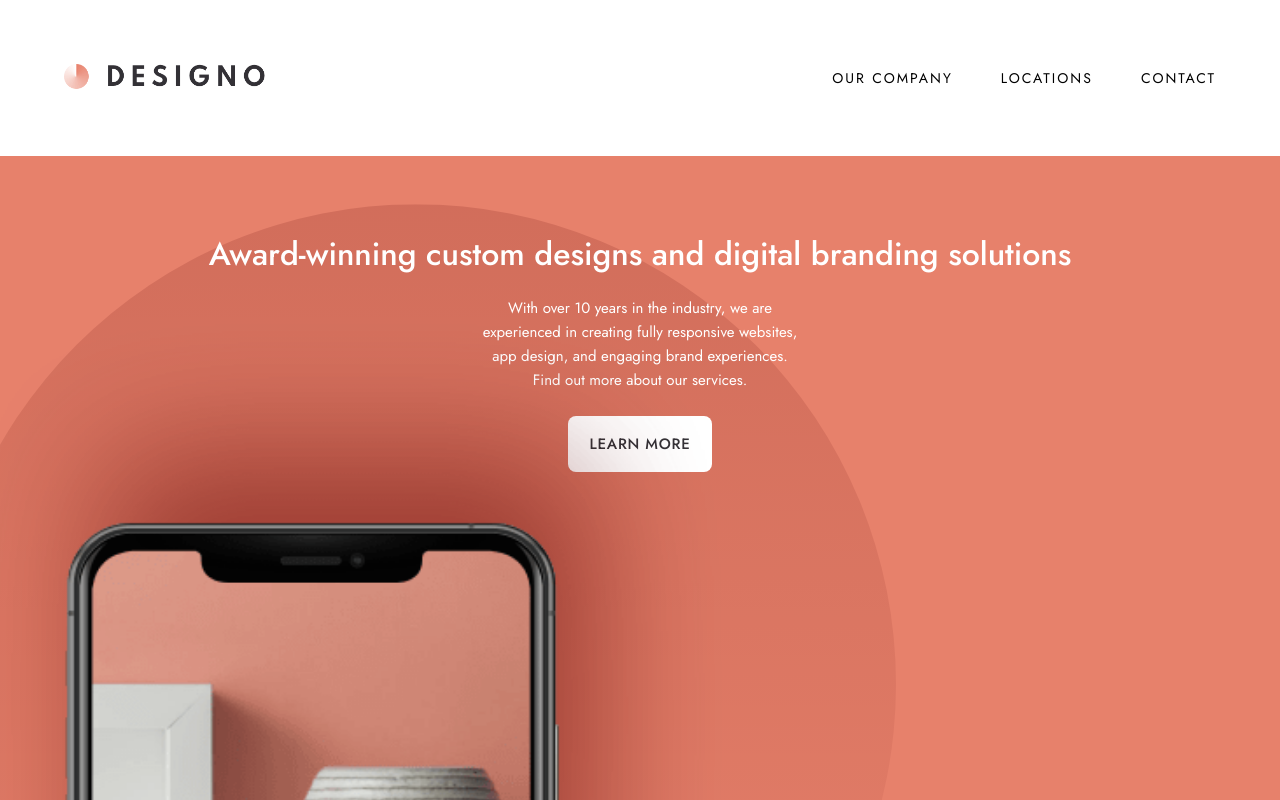
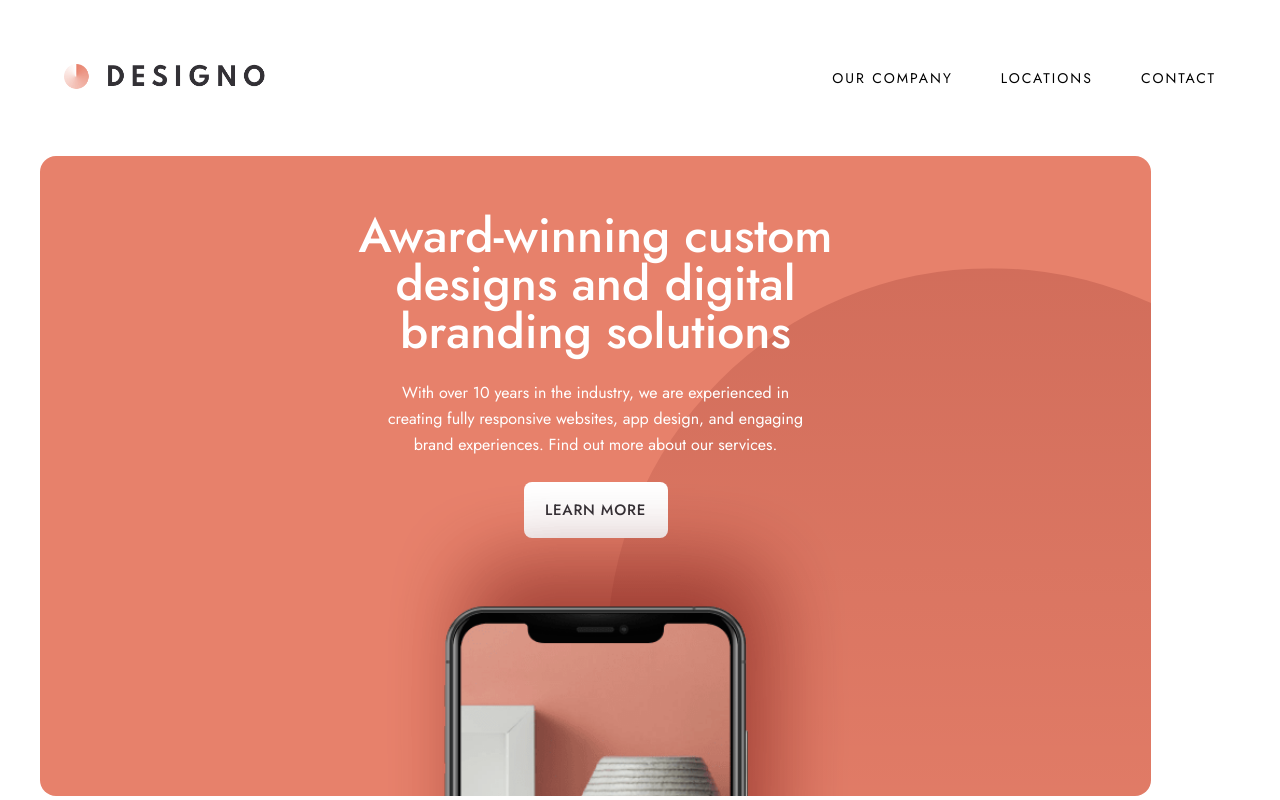
Before and after one commit to TULSI2012/designo, a React (Vite) app: page / in a window 1280 px wide. Shown: the top 800 px of the page. Built offline with nearby package versions, Linux system fonts and the light colour scheme.

Commit message:
hero section is now tablet and desktop responsive

```diff
--- a/src/Components/home/Hero.jsx
+++ b/src/Components/home/Hero.jsx
@@ -2,29 +2,31 @@ import React from "react";
 
 export default function Hero() {
     return (
-        <section className="bg-peach text-white h-[53rem] overflow-hidden relative">
+        <section className="bg-peach text-white h-[53rem] overflow-hidden relative max-w-[69.4375rem] max-h-[40rem] md:mx-10 md:rounded-2xl lg:mx-auto">
             <img
-                className="absolute scale-150 top-52 left-24"
+                className="absolute scale-150 max-w-lg top-52 -right-64 md:-right-24 md:top-60 lg:top-16 lg:right-16 lg:scale-125"
                 src="/home/desktop/bg-pattern-hero-home.svg"
                 />
-            <div className="pt-20">
-                <h1 className="text-[2rem] font-medium text-center leading-9 relative">
+            <div className="lg:flex lg:mt-24 lg:ml-24">
+                <div className="pt-20 md:pt-14 lg:pt-6">
+                    <h1 className="mx-auto text-[2rem] font-medium text-center leading-9 relative max-w-xl md:text-5xl md:leading-[3rem] lg:text-left">
                         Award-winning custom designs and digital branding solutions
                     </h1>
-                <p className="mt-6 mx-auto text-center text-[0.9375rem] max-w-[20.4375rem] leading-6 relative">
+                    <p className="mt-6 mx-auto text-center text-[0.9375rem] max-w-[20.4375rem] leading-6 relative md:max-w-[27.85rem] md:leading-[1.625rem] md:text-base lg:text-left lg:mx-0">
                         With over 10 years in the industry, we are experienced in creating fully responsive
                         websites, app design, and engaging brand experiences.
-                    <br />Find out more about our services.
+                        <br className="md:hidden"/> Find out more about our services.
                     </p>
-                <button className="mx-auto mt-6 block bg-white text-dark-grey font-medium tracking-wider w-36 h-14 rounded-lg uppercase text-[0.9375rem] relative">
+                    <button className="mx-auto mt-6 block bg-white text-dark-grey font-medium tracking-wider w-36 h-14 rounded-lg uppercase text-[0.9375rem] relative lg:mx-0 lg:mt-10">
                         Learn More
                     </button>
                 </div>
                     <img
-                    className="scale-[1.75] mt-24"
+                        className="scale-[1.75] mt-24 max-w-sm mx-auto lg:mt-12"
                         src="/home/desktop/image-hero-phone.png"
                         alt="hero image"
                     />
+            </div>
         </section>
     )
 }
--- a/tailwind.config.cjs
+++ b/tailwind.config.cjs
@@ -15,6 +15,9 @@ module.exports = {
       },
       fontFamily: {
         'jost' : ['Jost', 'sans-serif'],
+      },
+      screens: {
+        'lg': '1440px'
       }
     },
   },
```
Lines whose indentation alone changed are shown as unchanged.
